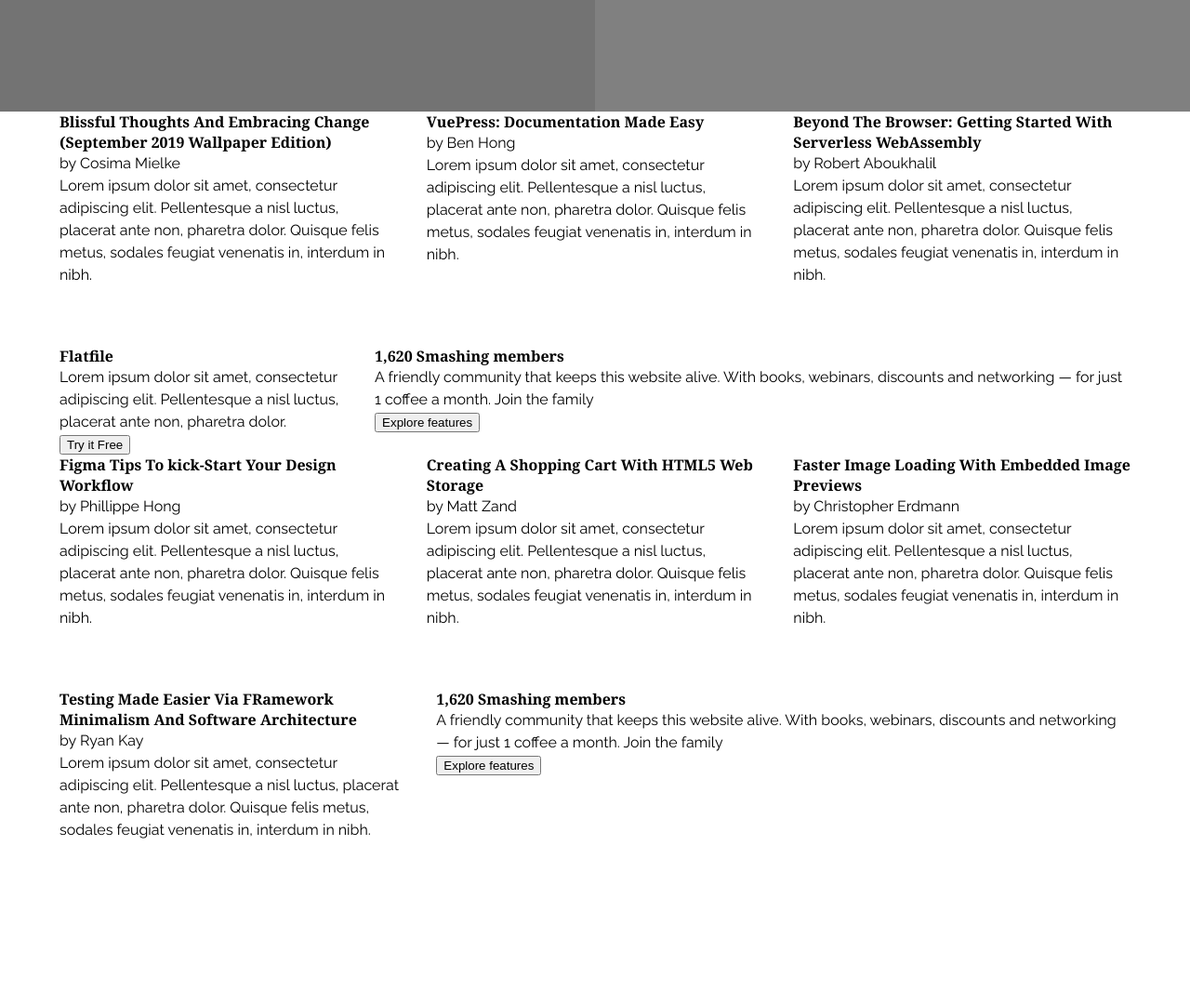
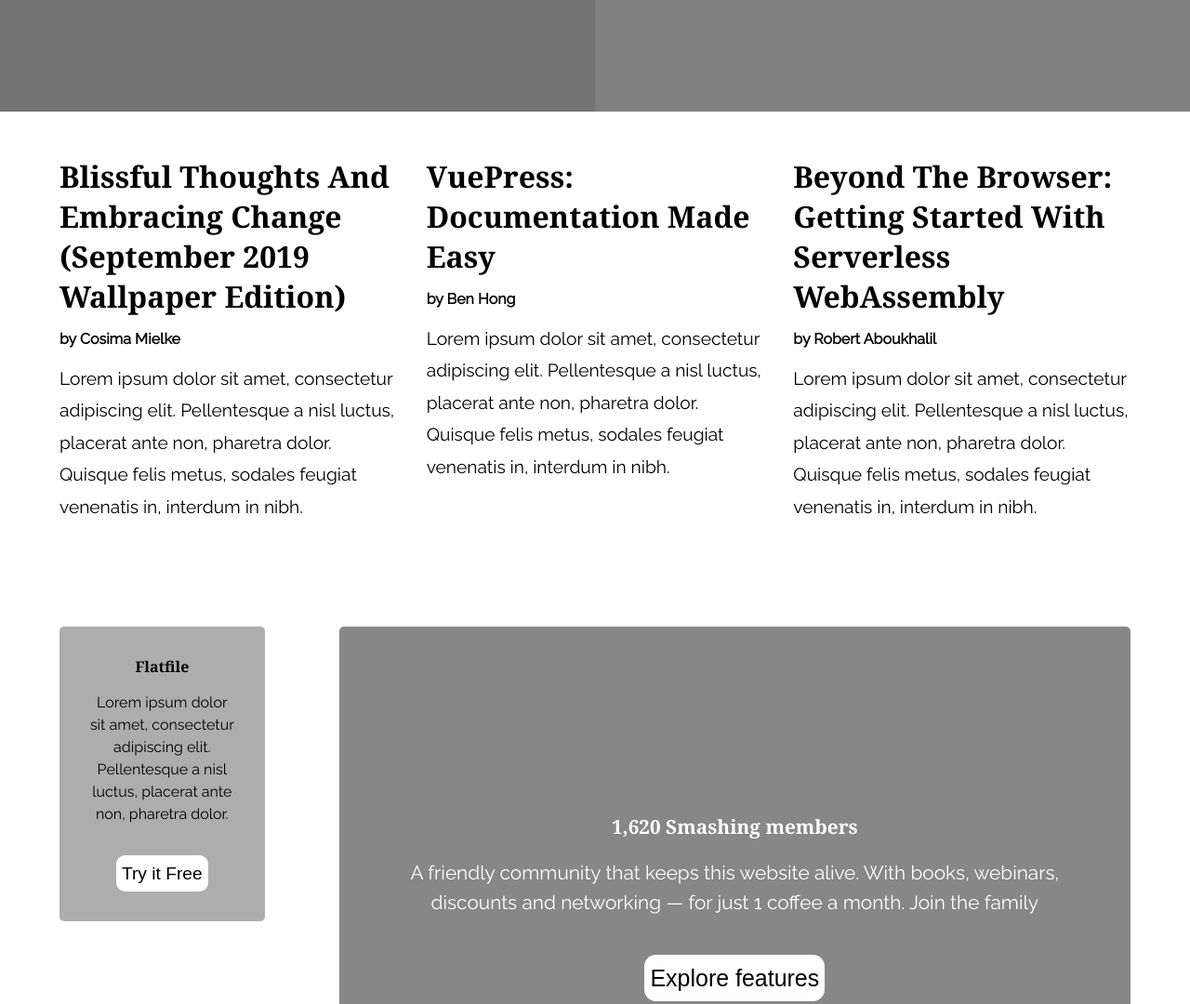
Before and after one commit to adaorachi/smashing-magazine, a plain HTML site: page index.html in a window 1280 px wide. Shown: the part 1480-2560 px from the top of the page at 93% size. Before the commit the page ends 2449 px from the top, so only its background shows below. Drawn offline with Linux system fonts and the light colour scheme.

Commit message:
added styling for second articles-section

```diff
--- a/css/main.css
+++ b/css/main.css
@@ -295,3 +295,69 @@ nav.navbar .navbar-nav {
 .featured-article-tags .articles-tags {
   margin-right: 2em;
 }
+
+/* section two */
+.section-articles .article-grid {
+  padding: 3em 0;
+}
+
+.article-grid header,
+.article-links header {
+  font-size: 2em;
+  font-weight: 700;
+}
+
+.article-grid .author {
+  font-size: 1em;
+  font-weight: 700;
+  margin: 0.8em 0;
+}
+
+.article-grid .article-content p {
+  font-size: 1.2em;
+  line-height: 1.8em;
+}
+
+.article-meow,
+.sponsor-page,
+.smashing-print,
+.smashing-book {
+  display: flex;
+  flex-direction: column;
+  justify-content: center;
+  align-items: center;
+}
+
+[class*="section"] button {
+  background-color: #fff;
+  height: 2em;
+  border: none;
+  font-size: 1.2em;
+  border-radius: 0.5em;
+}
+
+.sponsor-page {
+  background-color: #adadad;
+  padding: 2em;
+  border-radius: 5px;
+  text-align: center;
+  margin: 0 1em 0 0;
+  font-size: 1em;
+}
+
+.sponsor-page p,
+.article-meow p {
+  line-height: 1.5em;
+  margin: 1em 0 2em;
+}
+
+.article-meow {
+  background-color: #878787;
+  padding: 2em;
+  border-radius: 5px;
+  margin: 0 0 0 2rem;
+  height: 25em;
+  text-align: center;
+  font-size: 1.3em;
+  color: #fff;
+}
```
